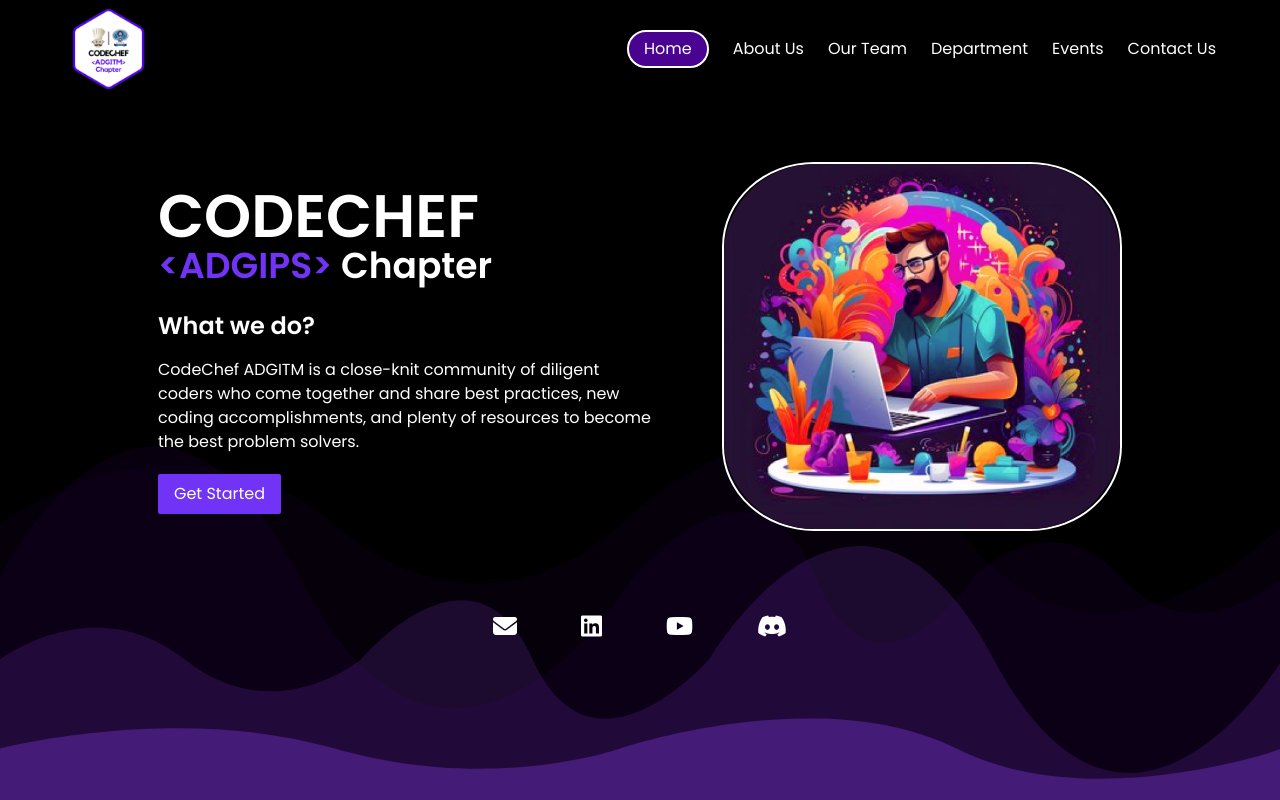
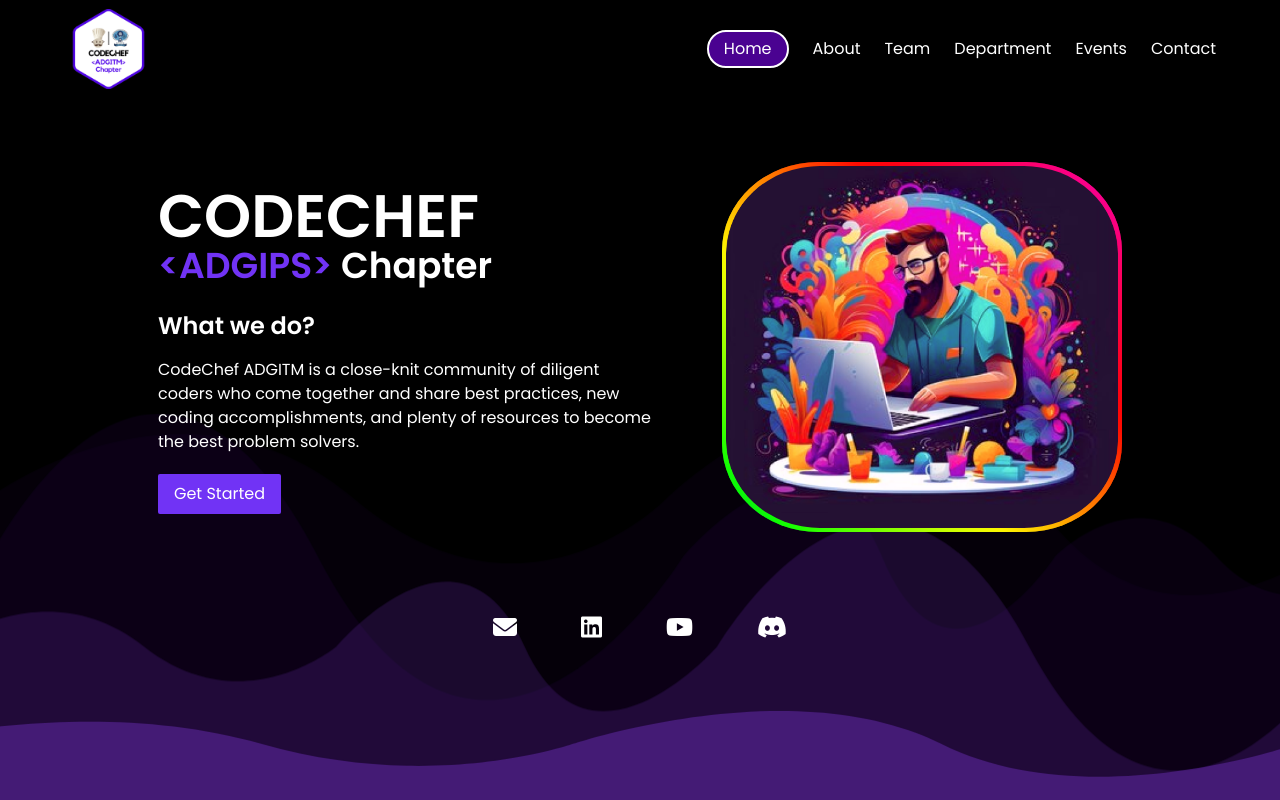
Before and after one commit to HaroonSaifi17/GFGadgips, a React (Vite) app: page / in a window 1280 px wide. Built offline with nearby package versions, Linux system fonts and the light colour scheme.

Commit message:
added some animation

```diff
--- a/src/Components/About/About.css
+++ b/src/Components/About/About.css
@@ -49,7 +49,7 @@
 }
 
 .about-wpr>div>p {
-  font-weight: 700;
+  font-weight: 500;
   margin: 0 20px;
 }
 
--- a/src/Components/Footer/Footer.jsx
+++ b/src/Components/Footer/Footer.jsx
@@ -5,16 +5,16 @@
   return (
     <div>
       <div className="mx-auto max-w-screen-2xl px-[5vw] py-5 flex flex-wrap justify-center items-center gap-16 max-sm:gap-8 text-white">
-        <a href="">
+        <a className="hover:text-[#4A0291] hover:scale-[1.2] duration-300 ease-out" href="">
           <i className="fa-solid fa-envelope fa-xl"></i>
         </a>
-        <a href="">
+        <a className="hover:text-[#4A0291] hover:scale-[1.2] duration-300 ease-out" href="">
           <i className="fa-brands fa-linkedin fa-xl"></i>
         </a>
-        <a href="">
+        <a className="hover:text-[#4A0291] hover:scale-[1.2] duration-300 ease-out" href="">
           <i className="fa-brands fa-youtube fa-xl"></i>
         </a>
-        <a href="">
+        <a className="hover:text-[#4A0291] hover:scale-[1.2] duration-300 ease-out" href="">
           <i className="fa-brands fa-discord fa-xl"></i>
         </a>
       </div>
--- a/src/Components/Home/Home.css
+++ b/src/Components/Home/Home.css
@@ -0,0 +1,115 @@
+:root {
+	--gradient-shadow: linear-gradient(
+		45deg,
+		#fb0094,
+		#0000ff,
+		#00ff00,
+		#ffff00,
+		#ff0000,
+		#fb0094,
+		#0000ff,
+		#00ff00,
+		#ffff00,
+		#ff0000
+	);
+}
+.shadow1 {
+	position: relative;
+}
+.shadow1:before,
+.shadow1:after {
+	content: "";
+	position: absolute;
+	top: -2px;
+	left: -2px;
+	background: var(--gradient-shadow);
+	background-size: 400%;
+	width: calc(100% + 4px);
+	height: calc(100% + 4px);
+	z-index: -1;
+	animation: animate1 20s linear infinite;
+}
+
+.shadow1:after {
+	filter: blur(20px);
+}
+
+@keyframes animate1 {
+	0% {
+		background-position: 0 0;
+	}
+	50% {
+		background-position: 300% 0;
+	}
+	100% {
+		background-position: 0 0;
+	}
+}
+
+
+@keyframes moveLeftRight1 {
+  0% {
+    transform: translateX(0);
+  }
+  50% {
+    transform: translateX(-50px);
+  }
+  100% {
+    transform: translateX(0);
+  }
+}
+
+@keyframes moveLeftRight2 {
+  0% {
+    transform: translateX(0);
+  }
+  50% {
+    transform: translateX(-80px);
+  }
+  100% {
+    transform: translateX(0);
+  }
+}
+
+@keyframes moveLeftRight3 {
+  0% {
+    transform: translateX(0);
+  }
+  50% {
+    transform: translateX(-100px);
+  }
+  100% {
+    transform: translateX(0);
+  }
+}
+
+@keyframes moveLeftRight4 {
+  0% {
+    transform: translateX(0);
+  }
+  50% {
+    transform: translateX(-120px);
+  }
+  100% {
+    transform: translateX(0);
+  }
+}
+
+#path1 {
+  animation: moveLeftRight1 5s infinite;
+}
+
+#path2 {
+  animation: moveLeftRight2 7s infinite;
+}
+
+#path3 {
+  animation: moveLeftRight3 9s infinite;
+}
+
+#path4 {
+  animation: moveLeftRight4 11s infinite;
+}
+.w1{
+  width: calc(100vw + 120px);
+}
--- a/src/Components/Home/Home.jsx
+++ b/src/Components/Home/Home.jsx
@@ -5,44 +5,22 @@
   return (
     <>
       <div className="bg-black fixed top-0 left-0 w-full h-full -z-10">
-        <div className="absolute bottom-0 left-0 w-full">
-          <svg
-            viewBox="0 0 1597 493"
-            fill="none"
-            xmlns="http://www.w3.org/2000/svg"
-          >
+      <div className="absolute bottom-0 max-md:bottom-[-40px] left-0 w1 min-w-[800px] overflow-hidden">
+  <svg viewBox="0 0 1597 493" fill="none" xmlns="http://www.w3.org/2000/svg">
     <g clip-path="url(#clip0_562_14)">
-              <path
-                opacity="0.15"
-                d="M0 148.996C0 148.996 220.569 -16.8148 417.63 148.996C614.692 314.807 773.742 148.996 773.742 148.996C773.742 148.996 1025.32 -98.4949 1193.37 148.996C1361.43 396.487 1600 148.996 1600 148.996V577H0L0 148.996Z"
-                fill="#4A097D"
-                fill-opacity="0.5"
-              />
-              <path
-                opacity="0.3"
-                d="M374.019 215.333C183.244 -152.166 0 215.333 0 215.333V575H1600V215.333C1600 215.333 1489.05 314.551 1399.18 215.333C1309.32 116.114 1214.43 215.333 1214.43 215.333C1214.43 215.333 1093.94 399.408 1017.63 215.333C941.324 31.2571 790.21 215.333 790.21 215.333C790.21 215.333 564.794 582.831 374.019 215.333Z"
-                fill="#3B0566"
-                fill-opacity="0.5"
-              />
-              <path
-                opacity="0.45"
-                d="M230.436 317.527C117.477 228.344 0 317.527 0 317.527V575H1600V317.527C1600 317.527 1409.22 635.963 1240.04 317.527C1070.85 -0.908997 884.594 317.527 884.594 317.527C884.594 317.527 739.504 483.799 664.7 317.527C589.896 151.255 450.329 317.527 450.329 317.527C450.329 317.527 343.395 406.71 230.436 317.527Z"
-                fill="#6A2EB3"
-                fill-opacity="0.5"
-              />
-              <path
-                d="M0 428.619C0 428.619 220.569 371.911 417.63 428.619C614.692 485.328 773.742 428.619 773.742 428.619C773.742 428.619 1025.32 343.976 1193.37 428.619C1361.43 513.263 1600 428.619 1600 428.619V575H0V428.619Z"
-                fill="#692DB2"
-                fill-opacity="0.5"
-              />
+      <path id="path1" opacity="0.15" d="M0 148.996C0 148.996 220.569 -16.8148 417.63 148.996C614.692 314.807 773.742 148.996 773.742 148.996C773.742 148.996 1025.32 -98.4949 1193.37 148.996C1361.43 396.487 1600 148.996 1600 148.996V577H0L0 148.996Z" fill="#4A097D" fill-opacity="0.5"/>
+      <path id="path2" opacity="0.3" d="M374.019 215.333C183.244 -152.166 0 215.333 0 215.333V575H1600V215.333C1600 215.333 1489.05 314.551 1399.18 215.333C1309.32 116.114 1214.43 215.333 1214.43 215.333C1214.43 215.333 1093.94 399.408 1017.63 215.333C941.324 31.2571 790.21 215.333 790.21 215.333C790.21 215.333 564.794 582.831 374.019 215.333Z" fill="#3B0566" fill-opacity="0.5"/>
+      <path id="path3" opacity="0.45" d="M230.436 317.527C117.477 228.344 0 317.527 0 317.527V575H1600V317.527C1600 317.527 1409.22 635.963 1240.04 317.527C1070.85 -0.908997 884.594 317.527 884.594 317.527C884.594 317.527 739.504 483.799 664.7 317.527C589.896 151.255 450.329 317.527 450.329 317.527C450.329 317.527 343.395 406.71 230.436 317.527Z" fill="#6A2EB3" fill-opacity="0.5"/>
+      <path id="path4" d="M0 428.619C0 428.619 220.569 371.911 417.63 428.619C614.692 485.328 773.742 428.619 773.742 428.619C773.742 428.619 1025.32 343.976 1193.37 428.619C1361.43 513.263 1600 428.619 1600 428.619V575H0V428.619Z" fill="#692DB2" fill-opacity="0.5"/>
     </g>
     <defs>
       <clipPath id="clip0_562_14">
-                <rect width="1600" height="493" fill="white" />
+        <rect width="1600" height="493" fill="white"/>
       </clipPath>
     </defs>
   </svg>
 </div>
+
       </div>
       <div className="text-white">
         <div className="mx-auto max-w-screen-2xl px-[5vw] py-16 justify-center  flex gap-16 max-md:flex-col-reverse">
@@ -58,16 +36,21 @@
               accomplishments, and plenty of resources to become the best
               problem solvers.
             </p>
-            <a className="inline-block rounded-sm px-4 py-2 mt-5 bg-[#7133f5]">
+            <a
+              href="#"
+              className="inline-block hover:bg-[#4A0291] duration-300 ease-out hover:scale-[1.1] rounded-sm px-4 py-2 mt-5 bg-[#7133f5]"
+            >
               Get Started
             </a>
           </div>
           <div className="max-w-[400px] min-w-[250px] max-md:min-w-full">
+            <div className="shadow1 p-1  overflow-hidden rounded-[24%]">
               <img
                 src="/assets/home1.png"
-              className=" border-white border-2 rounded-[23%]"
+                className=" rounded-[24%] hover:rotate-1 duration-300 ease-in overflow-hidden"
                 alt="cc"
               />
+            </div>
           </div>
         </div>
       </div>
--- a/src/Components/Navbar/Navbar.css
+++ b/src/Components/Navbar/Navbar.css
@@ -1,6 +1,9 @@
 .active{
   border:2px solid white;
   padding:5px 15px ;
-  border-radius: 100px;
   background: #4A0291;
 }
+.active:hover{
+  background: #7133f5 !important;
+  color: white !important;
+}
--- a/src/Components/Navbar/Navbar.jsx
+++ b/src/Components/Navbar/Navbar.jsx
@@ -5,17 +5,6 @@
 function Navbar() {
   const location = useLocation();
   const [navStatus, setNavStatus] = useState(false);
-
-  React.useEffect(() => {
-    const script = document.createElement("script");
-    script.src = "https://apply.devfolio.co/v2/sdk.js";
-    script.async = true;
-    script.defer = true;
-    document.body.appendChild(script);
-    return () => {
-      document.body.removeChild(script);
-    };
-  }, []);
 
   const toggleNav = () => {
     setNavStatus(!navStatus);
@@ -56,62 +45,64 @@
           </Link>
         </div>
         <div
-          className={`max-md:fixed max-md:w-[60vw] duration-500  z-10 max-md:h-full max-md:bg-[#1a1a1a] max-md:flex-col items-center max-md:justify-center max-md:shadow flex gap-6 justify-between  max-md:top-0 ${
+          className={`max-md:fixed max-md:w-[60vw] duration-300  z-10 max-md:h-full max-md:bg-[#1a1a1a] max-md:flex-col items-center max-md:justify-center max-md:shadow flex gap-6 justify-between  ease-in max-md:top-0 ${
             navStatus ? "right-0" : "-right-[60vw]"
           }`}
         >
-          <Link className={isActive("/")} onClick={toggleNav} to={"/"}>
+          <Link className={`${isActive("/")} rounded-full ease-out  hover:text-[#7133f5] duration-300`}  onClick={toggleNav} to={"/"}>
             Home
           </Link>
           <Link
-            className={isActive("/about")}
+className={`${isActive("/about")} rounded-full ease-out  hover:text-[#7133f5]  duration-300`}
             onClick={toggleNav}
             to={"/about"}
           >
-            About Us
-          </Link>
-          <Link className={isActive("/team")} onClick={toggleNav} to={"/team"}>
-            Our Team
+            About
           </Link>
           <Link
-            className={isActive("/department")}
+className={`${isActive("/team")} rounded-full ease-out  hover:text-[#7133f5] duration-300`}
+            onClick={toggleNav} to={"/team"}>
+            Team
+          </Link>
+          <Link
+className={`${isActive("/department")} rounded-full ease-out  hover:text-[#7133f5]  duration-300`}
             onClick={toggleNav}
             to={"/department"}
           >
             Department
           </Link>
           <Link
-            className={isActive("/events")}
+className={`${isActive("/events")}  rounded-full ease-out  hover:text-[#7133f5]  duration-300`}
             onClick={toggleNav}
             to={"/events"}
           >
             Events
           </Link>
           <Link
-            className={isActive("/contact")}
+className={`${isActive("/contact")} rounded-full ease-out  hover:text-[#7133f5] duration-300`}
             onClick={toggleNav}
             to={"/contact"}
           >
-            Contact Us
+            Contact
           </Link>
         </div>
         <div className=" hidden max-md:block ">
-          <a onClick={toggleNav} className="flex  items-center z-10  relative">
-            <div className="w-10  flex flex-col justify-center gap-2 items-end">
+          <a onClick={toggleNav} className="flex   items-center z-10  relative">
+            <div className="w-10  flex flex-col ease-out justify-center gap-2 items-end">
               <div
-                className={`h-1 rounded-md w-full  duration-100 bg-white ${
+                className={`h-1 rounded-md w-full  duration-300 bg-white ${
                   navStatus ? "rotate-45 translate-y-3" : ""
                 }`}
               ></div>
               <div
-                className={`h-1 w-[75%] rounded-md  duration-100${
+                className={`h-1 w-[75%] rounded-md  duration-300${
                   navStatus ? "bg-transparent" : " bg-white "
                 }`}
               ></div>
               <div
-                className={`h-1 rounded-md bg-white  duration-100 ${
+                className={`h-1 rounded-md bg-white  duration-300 ${
                   navStatus
-                    ? "-rotate-45 w-[100%] -translate-y-3 duration-100"
+                    ? "-rotate-45 w-[100%] -translate-y-3 duration-300"
                     : " w-[50%] "
                 }`}
               ></div>
```
Lines whose indentation alone changed are shown as unchanged.
